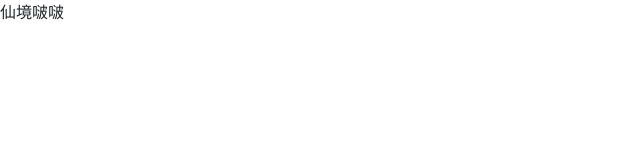
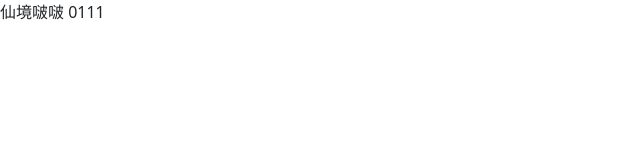
Before and after one commit to FiReBrO42/RoBobo, a Vue app: page /#/OutfitIdea in a window 1280 px wide. Shown: the top 160 px of the page, without its empty margins (0-640 px from the left). Built offline with nearby package versions, Linux system fonts and the light colour scheme.

Commit message:
test 111

```diff
--- a/src/page/OutfitIdea.vue
+++ b/src/page/OutfitIdea.vue
@@ -1,5 +1,5 @@
 <template>
-  <div>仙境啵啵</div>
+  <div>仙境啵啵 0111</div>
 </template>
 <script setup></script>
 <style lang="scss" scoped></style>
```
